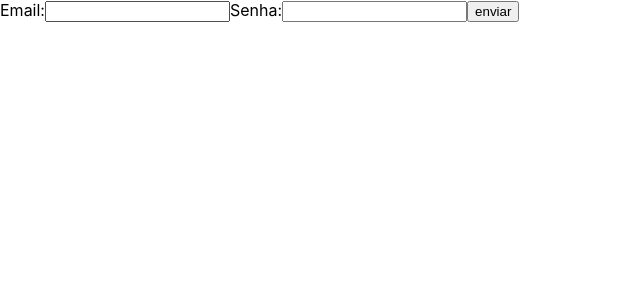
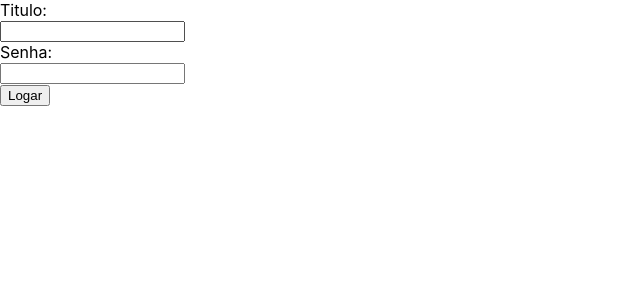
Before and after one commit to MrNinso/ProjetoUnivesp2020, a React (Create React App) app in the folder public/site/: page /app/login in a window 1280 px wide. Shown: the top 300 px of the page, without its empty margins (0-640 px from the left). Built offline with nearby package versions, Linux system fonts and the light colour scheme.

Commit message:
Logica do Login finalizada

```diff
--- a/public/site/src/Pages/Login/Login.page.tsx
+++ b/public/site/src/Pages/Login/Login.page.tsx
@@ -3,12 +3,27 @@ import { History } from 'history'
 import Cookies from 'js-cookie';
 import { sha256 } from 'js-sha256'
 
-function sendEmail(event: FormEvent<HTMLFormElement>) {
+var invalidLogin = false
+
+function sendLogin(event: FormEvent<HTMLButtonElement>, http: XMLHttpRequest, history: History<any>) {
         if (SenhaInput !== null &&  EmailInput !== null) {
-            SenhaInput.value = require('md5')(SenhaInput.value)
-            SenhaInput.value = sha256(EmailInput.value+"_&_"+SenhaInput.value)
+            var t : string
+            t = require('md5')(SenhaInput.value)
+            t = sha256(EmailInput.value+"_&_"+t)
 
-            event.persist()
+            http.open("POST", "/api/Login/")
+
+            http.setRequestHeader("email", EmailInput.value)
+            http.setRequestHeader("token", t)
+
+            http.onload = ev => {
+                if (http.status === 200) {
+                    history.push("/app/rooms")
+                } else {
+                    invalidLogin = true
+                }
+            }
+            http.send()
         }
 }
 
@@ -20,35 +35,41 @@ export const LoginPage = (http: XMLHttpRequest, history: History<any>) => {
     let token = Cookies.get('97b31ae2cd1a382f19a7b95f5ef98016')
 
 
-    var invalidCookie = false //TODO MOSTRAR ERRO
+    var invalidCookie = false
 
     if (email !== undefined && token !== undefined) {
-        http.open("POST", "/api/Login/")
-
-        http.onload = () => {
-            if (http.status === 200) {
-                history.push("/app/rooms")
-            } else {
-                invalidCookie = true
-            }
-        }
+        http.open("POST", "/api/Login/", false)
 
         http.send()
+
+        if (http.status === 200) {
+            history.push("/app/rooms")
+        } else {
+            invalidCookie = true
+            Cookies.remove('3ic7k5irhh2az9hkig1oy3')
+            Cookies.remove('97b31ae2cd1a382f19a7b95f5ef98016')
+        }
 
     }
 
     return (
-        <form method="POST" action="/api/Login/test" onSubmit={(e) => sendEmail(e)}>
+        <div>
             <label>
-                Email:
+                Titulo:<br/>
                 <input ref={i => EmailInput = i} type="email" name="Email" required/>
             </label>
+            <br/>
             <label>
                 Senha:
+                <br/>
                 <input ref={i => SenhaInput = i} type="password" name="Token" required/>
             </label>
-
-            <input type="submit" value="enviar"/>
-        </form>
+            <br/>
+            <button onClick={(e) => sendLogin(e, http, history)}>Logar</button>
+            <br/>
+            <h2 hidden={!invalidLogin}>usuario ou senha invalido</h2>
+            <br/>
+            <h2 hidden={!invalidCookie}>Sessão espirada</h2>
+        </div>
     );
 }
```
